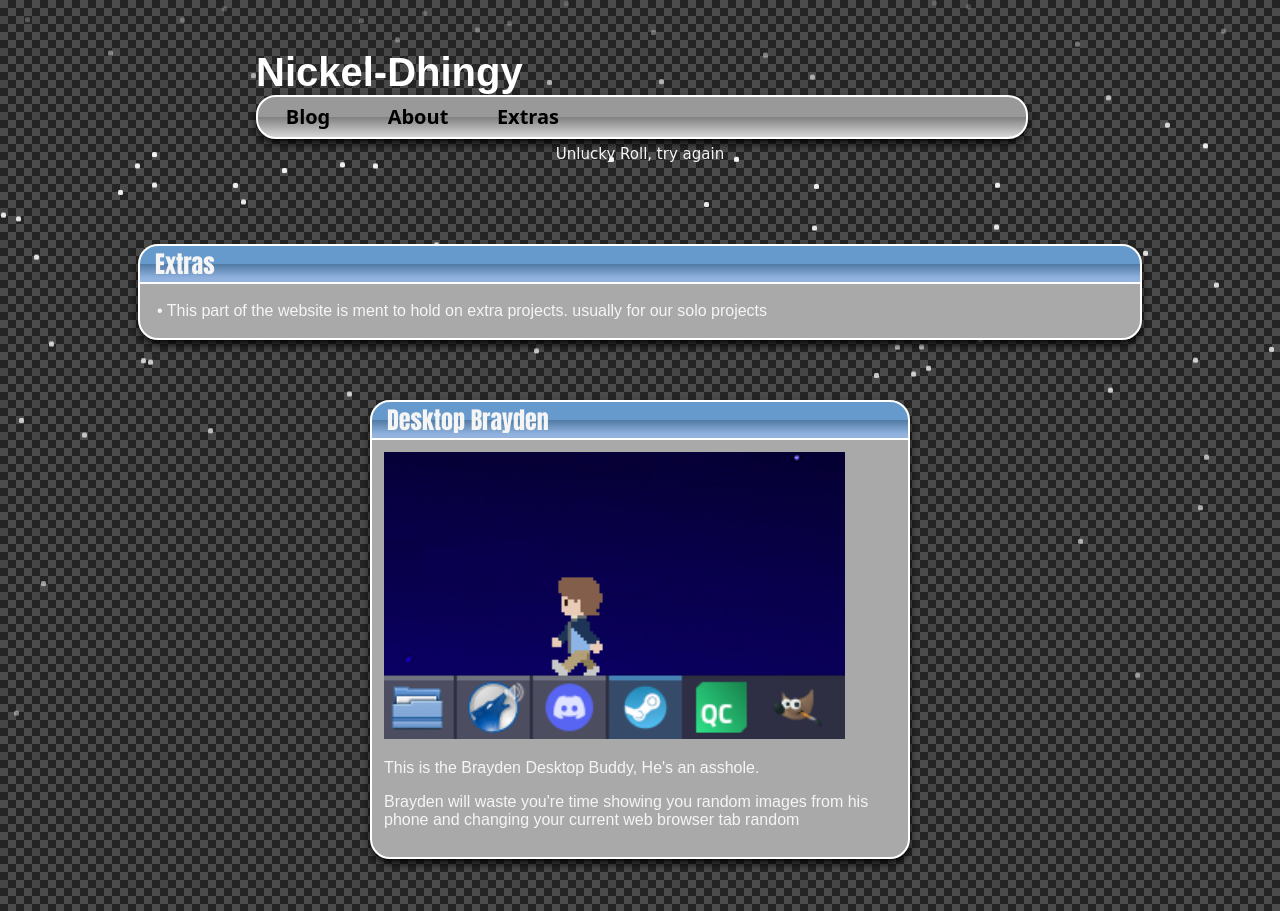
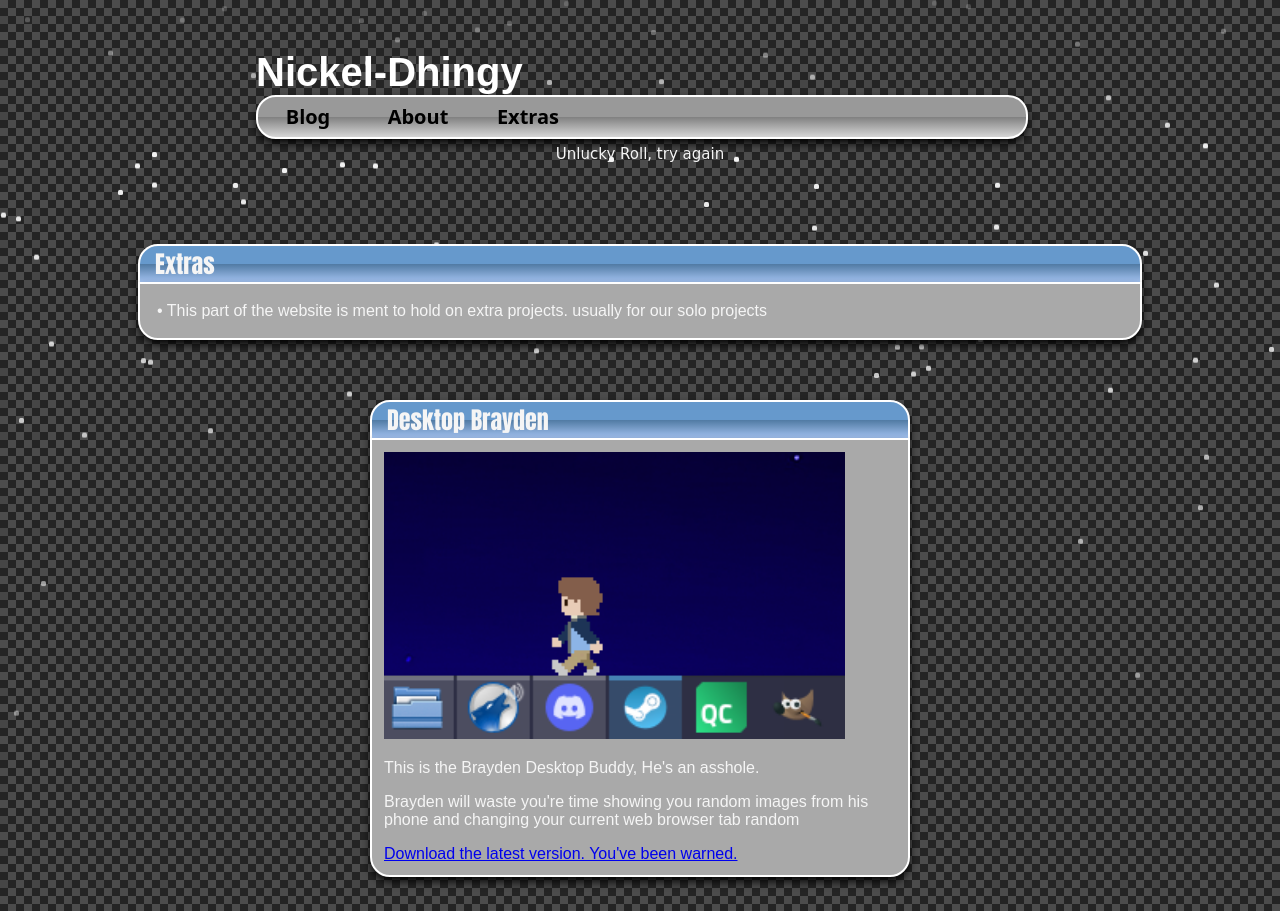
Before and after one commit to PiSquaredx3/Nickel-Dhingy, a Jekyll site: the page built from Extras.md, in a window 1280 px wide. Built offline with Jekyll 4.4.1, drawn with Linux system fonts in a browser that asks for light colours.

Commit message:
Update Extras.md

```diff
--- a/Extras.md
+++ b/Extras.md
@@ -23,8 +23,10 @@ title: Nickel-Dhingy
                 <div id="thingofthenow">
                     <img src="/assets/pictures/thumbnail.png" alt="Desktop Brayden" width="90%">
 <p>This is the Brayden Desktop Buddy, He's an asshole.</p>
-<p>Brayden will waste you're time showing you random images from his phone and changing your current web browser tab random
-                </p></div>
+<p>Brayden will waste you're time showing you random images from his phone and changing your current web browser tab random</p>
+<a href="/braydendesktop/DesktopBrayden_DevBuild1.zip" download> Download the latest version. You've been warned. </a>
+</div>
+
 
 
             </div>
```
